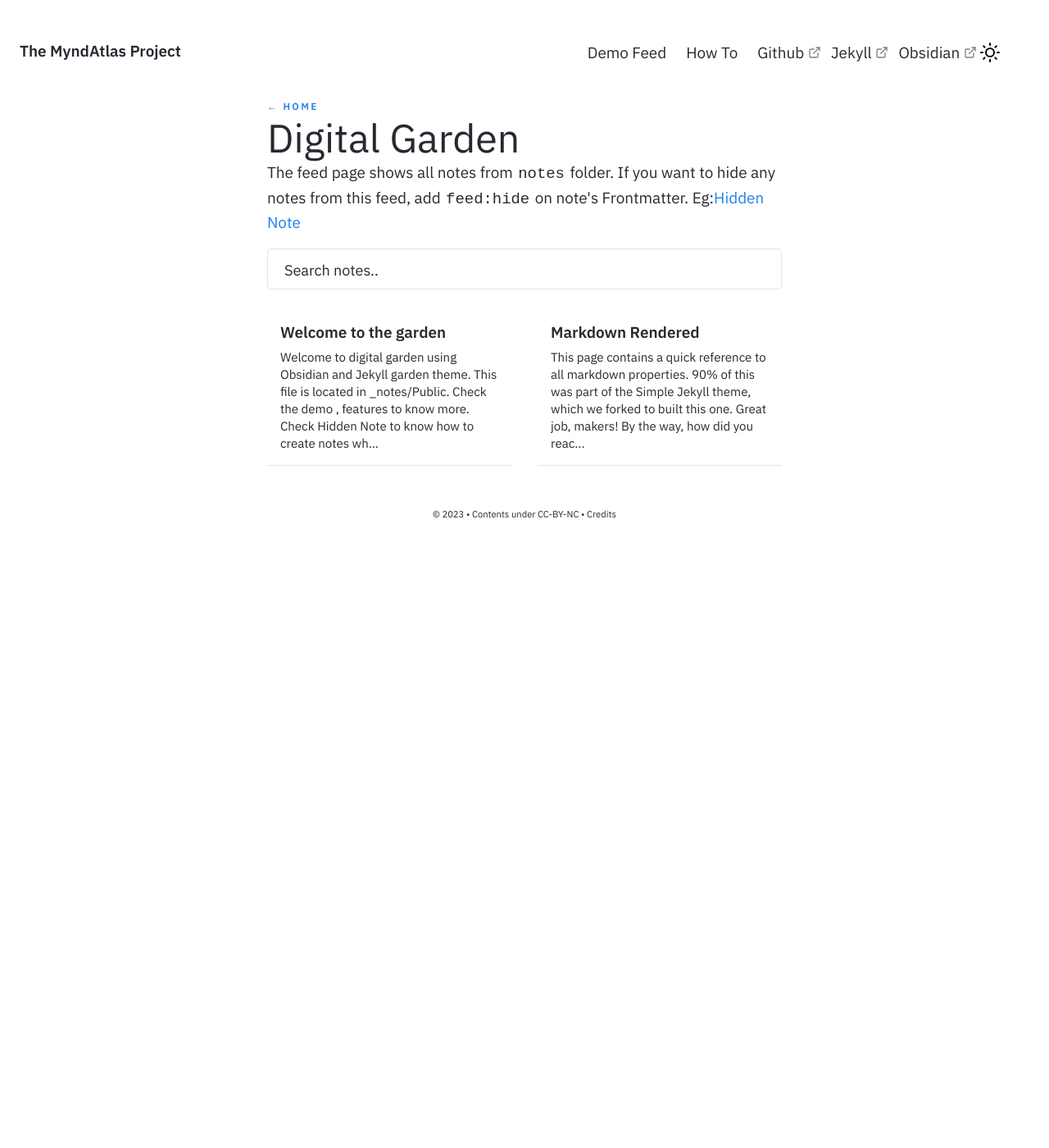
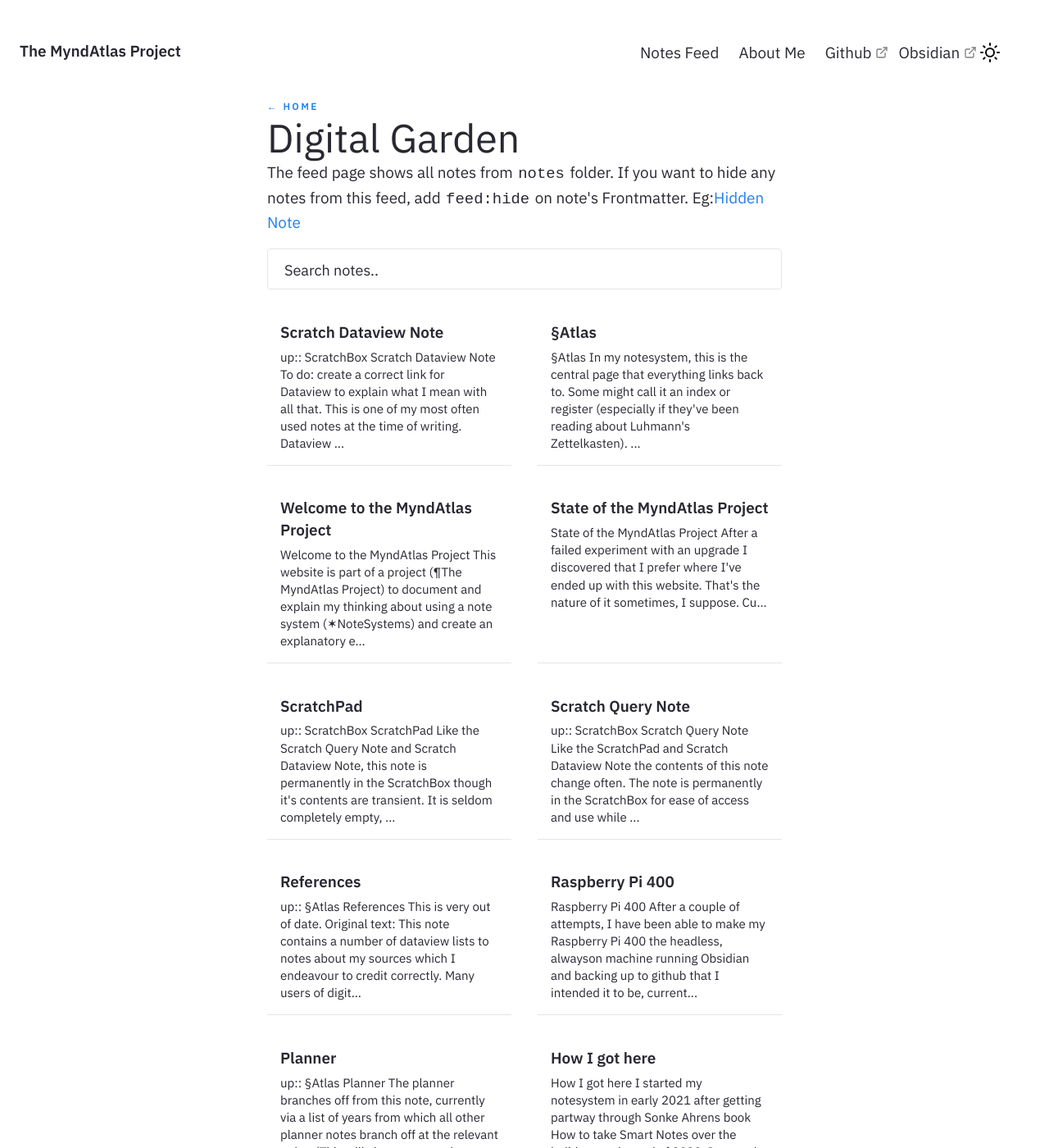
Before and after one commit to myndatlas/myndatlas.github.io, a Jekyll site: the page built from pages/notes.md, in a window 1280 px wide and 1400 px high. Shown: the whole window at 82% size. Built offline with Jekyll 4.4.1, drawn with Linux system fonts in a browser that asks for light colours; some of the changed text lies outside the part shown.

Commit message:
vault backup: 2023-03-23 14:06:31

````diff
--- a/_includes/Footer.html
+++ b/_includes/Footer.html
@@ -31,6 +31,6 @@
 {%- if site.copyright.msg != nil and site.copyright.msg != empty and site.copyright.msg != null -%}
 <div id="copyright">
     <p id="copyright-notice"> {{site.copyright.year}} • {{site.copyright.msg}} •
-        Credits</a> </p>
+        S Hutchins</a> </p>
 </div>
 {%- endif -%}
--- a/_includes/Nav.html
+++ b/_includes/Nav.html
@@ -54,17 +54,14 @@
     <div id="navbarBasicExample" class="navbar-menu">
       <div class="navbar-start">
         <a href="{{'/notes' | relative_url}}" class="navbar-item">
-          Demo Feed
+          Notes Feed
         </a>
-        <a href="../post/how-to" class="navbar-item">
-          How To
+        <a href="../post/about-me" class="navbar-item">
+          About Me
         </a>
-        <a href="https://github.com/Jekyll-Garden/jekyll-garden.github.io" target="_blank" class="navbar-item">
+        <a href="https://github.com/myndatlas/myndatlas.github.io" target="_blank" class="navbar-item">
           Github
-        </a>
-        <a href="https://jekyllrb.com/" target="_blank" class="navbar-item">
-          Jekyll
-        </a>
+          </a>
         <a href="https://obsidian.md/"  target="_blank" class="navbar-item">
           Obsidian
         </a>
--- /dev/null
+++ b/_notes/Public/How I got here.md
@@ -0,0 +1,22 @@
+---
+title : "How I got here"
+feed : show
+date : 16-12-2022
+---
+# How I got here
+
+I started my note-system in early 2021 after getting partway through Sonke Ahrens book [How to take Smart Notes](https://takesmartnotes.com/) over the holidays at the end of 2020. I wanted to get to work building notes and see what emerged from my process as I learned more. As my note-system was beginning to take some shape, I found and spent a lot of time pouring through [Zettelkasten.de](https://zettelkasten.de/posts/overview/) and [Andy Matuschak's Notes](https://notes.andymatuschak.org/About_these_notes).
+
+I started in an iOS app called [Bear](https://bear.app/) and merged to [Obsidian](https://obsidian.md/) after it became available midway through 2021, some number of months and about 500 notes in.
+
+Bear makes good use of wikilinks, tags, and a global search and using it let me get a feel for how a digital note-system might come together, but it wasn't long before I was finding limitations  I felt like I was making chaos and unable to get a handle on it or feel like I could even get a mental handle on sections in order to improve the situation.
+
+The migration required quite a bit of manual work, though so have a lot of aspects of trying to develop my own system.
+
+In Obsidian it is easy to transclude sections or entire notes, but the possibilities with [[Scratch Query Note]]s and [[Scratch Dataview Note]]s, not to mention Obsidian's [Graph View](https://help.obsidian.md/Plugins/Graph+view) made it much easier to start to get a handle on the chaos I felt like I was making in Bear.
+
+Although I've made a lot of headway, there continues to be a bit of chaos as I deveop better practices and learn more about the many options available in Obsidian. There's quite a lot to learn, but my note-system no longer feels quite so unwieldy and I can much more easily find what I need to and am slowly knocking it all into a more useful order.
+
+Recent influences that have helped immensely include [Eleanor Konik](https://www.eleanorkonik.com) and [Bryan Jenks](https://www.bryanjenks.dev).
+
+I primarily use iOS devices (iPhone and iPad) though I do sometimes use an old MacBook Air and I have a [[Raspberry Pi 400]] that syncs everything to GitHub (as a backup for my main vault, and to keep this page updated for this vault).
--- /dev/null
+++ b/_notes/Public/Planner.md
@@ -0,0 +1,11 @@
+---
+title : Planner
+feed : show
+date : 20-03-2023
+---
+up:: [[§Atlas]]
+# Planner
+
+The planner branches off from this note, currently via a list of years from which all other planner notes branch off at the relevant point. (This will change somewhat as the list grows; there's no need for an archive section now, though that will come in time.)
+
+This page also holds some lists from queries for ease of access to the current year, month, week, and day, as well as a view of all the daily notes for the current week.
--- /dev/null
+++ b/_notes/Public/Raspberry Pi 400.md
@@ -0,0 +1,47 @@
+---
+title: Raspberry Pi 400
+feed : show
+date : 20-03-2023
+---
+# Raspberry Pi 400
+
+After a couple of attempts, I have been able to make my Raspberry Pi 400 the headless, always-on machine running Obsidian and backing up to github that I intended it to be, currently running the 64-bit Raspberry Pi OS and Obsidian via the ARM64 AppImage which automatically starts at boot.
+
+Still to do: set up automatic backups to an additional drive.
+
+Note: I am very much a novice with these things and stumbled my way though this in spite of most of it being over my head. It may seem like a lot, but with some patience and a willingness to reimage and start again, I think anyone can do it.
+
+---
+### How I set up my Raspberry Pi 400
+
+#### 64-bit Raspberry Pi OS, booting from SSD
+- For Obsidian to work, a 64-bit version of the OS is necessary. I imaged my USB SSD with the full 64-bit Raspberry Pi OS via the [Raspberry Pi Imager](https://www.raspberrypi.com/news/raspberry-pi-imager-imaging-utility/).
+- The Raspberry Pi 400 automatically boots from the external drive when no SD card is present. I believe this is also true of the Raspberry Pi 4, and some earlier models can be configured to boot from USB as well. I chose to get an SSD both for reasons of speed and longevity since the kind of incremental and random read/write activity I'm doing with Obsidian has a high liklihood of chewing through SD cards.
+
+#### Obsidian AppImage and Autostart
+- After completing the basic setup on Raspberry Pi OS, download the ARM64 AppImage from the [Obsidian download page](https://obsidian.md/download).
+- Make the AppImage executable, either from the interface by right clicking and adjusting the permissions or running `chmod +x my.AppImage` from the terminal. [^1] It worked best for me when I did this while the AppImage was still in the downloads folder.
+- After verifying that it runs, I copied the AppImage to a permanent location - I chose the `opt` folder. You can also rename the AppImage, as I did for simplicity. I moved the AppImage in terminal with `sudo cp Obsidian.AppImage ~/opt` .  I don't think there would be any issue with running it from Downloads indefinitely but I preferred not to.
+- To add Obsidian to the Menu, go to Menu>Preferences>Main Menu Editor. I selected the Office category and clicked New Item, then named it Obsidian and browsed for the AppImage (now in `~/opt`), and added an icon I'd downloaded from the internet. [^2] This is optional, though I find it handy to have Obsidian in the Main Menu and this is the first step in easiest way I could find to get the AppImage to autostart.
+- To create a desktop file (needed for the next step), simply open the Main Menu and drag the Obsidian menu item out to the desktop. This creates a .desktop file, which you may wish to rename since for whatever reason it isn't automatically named Obsidian.desktop. [^3]
+- In the terminal, make a folder called autostart in the ~/.config folder. I navigated to the config folder `cd ~/.config` and then made the folder `mkdir autostart`
+- Then copy the .desktop file into the autostart folder. I navigated back to the Desktop folder (`cd ~/Desktop`)  and copied the Obsidian desktop file to the autostart folder with `cp Obsidian.desktop ~/.config/autostart`.  After doing this, Obsidian will now launch when the Raspberry Pi boots. [^4] (I usually have three windows open with different vaults, all three open on boot if they were open at shutdown.)
+
+#### Headless
+- In order to run the Raspberry Pi headlessly, some settings need to be adjusted. Go to Main Menu>Preferences>Raspberry Pi Configuration.
+- Under Display, set the preferred headless resolution, this will tell the Raspberry Pi to boot up fully including the gui desktop without a monitor connected.
+- Under Interfaces, turn on VNC and SSH in order to enable remote access to the machine. (This is probably not strictly necessary, but it's certainly helpful to check that things are working as intended and make adjustments as needed.) A reboot will be required.
+- Once SSH is enabled, I have terminal access from my Mac [^5] and iPad app called Terminal & SSH.
+- For remote access to the desktop, right click on the VNC icon, which is in the top right, near the bluetooth, wifi and volume icons.
+	- Select options
+	- Change Authentication to VNC password
+	- Go to Users & Permissions and set a password
+	- Use these credentials from VNC Viewer on another device, or on an iOS App like Screens. [^6]
+
+---
+[^1]: https://docs.appimage.org/introduction/quickstart.html
+[^2]: https://raspberrytips.com/desktop-shortcuts-on-raspberry-pi/, under heading "Add it to the Main Menu"
+[^3]: https://raspberrytips.com/desktop-shortcuts-on-raspberry-pi/
+[^4]: https://elementaryos.stackexchange.com/questions/10949/run-appimage-on-startup
+[^5]: https://medium.com/@thedyslexiccoder/how-to-remotely-access-a-raspberry-pi-on-a-mac-via-ssh-be285d418f54
+[^6]: https://magpi.raspberrypi.com/articles/vnc-raspberry-pi
--- /dev/null
+++ b/_notes/Public/References.md
@@ -0,0 +1,18 @@
+---
+title : References
+feed : show
+date : 20-03-2023
+---
+up:: [[§Atlas]]
+# References
+This is very out of date.
+
+---
+Original text:
+This note contains a number of dataview lists to notes about my sources which I endeavour to credit correctly.
+
+Many users of digital note-systems I have come across advocate for a seperate resource managment system. I am experimenting with this idea (options are currently limited on the iPad), but for now I am including the full reference record in a note here, which also hold dataviews gathering information about where I have referred to this source.
+
+(Even when I am using a separate RMS, I am mainly using it to generate the correct Bibliography entry for the note and the RMS---Zotero at this time---only has the information as a side effect of having entered the ISBN  and extracting a theoretically correct citation with very little effort from me at that stage.
+
+I am using a naming convention for Bibliography files that aligns with The Chicago Manual of Style, Author-Date format, with note titles generally as: Author-Date-Short Title. This is mainly out of the convenience of the convenience of "Author-Date" as a handle. Markdown has some options for footnotes which I may make use of, where I will link to the note that contains the Author-Date style bibliographic reference.
--- /dev/null
+++ b/_notes/Public/Scratch Dataview Note.md
@@ -0,0 +1,25 @@
+---
+title : Scratch Dataview Note
+feed : show
+date : 22-03-2023
+---
+up:: [[ScratchBox]]
+# Scratch Dataview Note
+- [ ] To do: create a correct link for Dataview to explain what I mean with all that.
+
+---
+This is one of my most often used notes at the time of writing. Dataview really changed my vision of what was possible in the note-system and so far that has been even more true than I anticipated. This note can get lengthy as I get distracted and need more dataviews before others have finished their usefulness. (More about all this later.)
+
+---
+From the earlier site:
+
+Like the [[ScratchPad]] and [[Scratch Query Note]] the contents of this note change often. The note is permanently in the [[ScratchBox]] for ease of access and use while working on other notes. It holds the bones of a dataview query to be modified as needed (to save me having to type it where that's convenient, especially when using Obsidian on my phone.)
+
+The general template contains the below, inside a dataview code block:
+
+LIST/TABLE/TASK
+FROM
+WHERE
+SORT
+
+For more on dataview queries see: [Obsidian Dataview Plugin Documentation](https://blacksmithgu.github.io/obsidian-dataview/query/queries/)
--- /dev/null
+++ b/_notes/Public/Scratch Query Note.md
@@ -0,0 +1,19 @@
+---
+title : Scratch Query Note
+feed : show
+date : 20-03-2023
+---
+up:: [[ScratchBox]]
+# Scratch Query Note
+
+Like the [[ScratchPad]] and [[Scratch Dataview Note]] the contents of this note change often. The note is permanently in the [[ScratchBox]] for ease of access and use while working on other notes. It holds the bones of a query to be modified as needed (to save me having to type it where that's convenient, especially when using Obsidian on my phone.)
+
+The query codeblock embeds the search results in the note, rather than having a list in the search pane. I used these a lot early on, but increasingly find that using Dataview does what I want much more readily.
+
+For more detail see [Obsidian Help: Embed search results](https://help.obsidian.md/Plugins/Search#Embed+search+results)
+
+---
+```query
+```
+
+---
--- /dev/null
+++ b/_notes/Public/ScratchBox.md
@@ -0,0 +1,19 @@
+---
+title : ScratchBox
+feed : show
+date : 07-03-2022
+---
+up:: [[§Atlas]]
+# ScratchBox
+
+The ScratchBox idea has evolved as something of an "inbox" for keeping track of tasks and items in progress in some way. For the most part, notes in the Scratchbox are here temporarily and the idea is to move notes out of here as soon as possible (and not sooner)---to make progress on them until they move somewhere else or are no longer relevant.
+
+Most of the information on this note is generated by dataview queries so it updates automatically when changes are made. These come in several groups:
+
+1. Links to the [[ScratchPad]], [[Scratch Dataview Note]] and [[Scratch Query Note]].
+	- These are three "fixed notes" that stay in the ScratchBox permanently for ease of access. Though seldom completely "empty", the aim is to clear the data off these notes at a reasonable pace, once it has been moved to a better location or is no longer needed. My somewhat chaotic way of working at the present time is making me reconsider the idea of fixed Dataview and Query notes, more on which below.
+2. Tasks lists imported from today and tomorrow's task lists on the current [[Planner]] pages, to help me keep track of my intended tasks while I'm making decisions about other things - I am experimenting with shifting these to a separate note to limit the clutter on this page.
+3. A List of "Task Notes"
+	- These are notes that list tasks (any line on any note that starts with "- [ ]", which creates a checkbox) generated by dataview. They are a way of gathering relevant tasks together and keeping irrelevant tasks out of the way when not the current focus.
+4. A list of any query/dataview notes that don't have a fixed home yet/may not be permanent or last long enough lasting to put anywhere else. These are a great place to start working out new ideas - to collect together some notes based on relevent criteria which may need to be invented as I go. (Creating a query or dataview note from a template will locate it here unless changed manually.)
+5. A "net" to catch notes that haven't been connected to the Atlas to prevent lost or orphan notes - or at least to keep tabs on them while they remain in that state. For reasons to be explained elsewhere, my organisational philosophy doesn't allow for unlinked notes. (Which isn't to say this is a necessary or best choice, but it is the choice I have made thus far and the point of this project is to be explicit with such choices.)
--- /dev/null
+++ b/_notes/Public/ScratchPad.md
@@ -0,0 +1,38 @@
+---
+title : ScratchPad
+feed : show
+date : 21-03-2023
+---
+up:: [[ScratchBox]]
+# ScratchPad
+
+Like the [[Scratch Query Note]] and [[Scratch Dataview Note]], this note is permanently in the [[ScratchBox]] though it's contents are transient. It is seldom completely empty, though the aim is to have it as empty as possible at all times and to move things from here to other notes or delete them when no longer needed.
+
+(When using the Workbench plugin, this is my workbench note. When using workspaces, this is one of the notes in my Home workspace.)
+
+This is a place to make notes to myself or draft things or paste things as a temporary holding place when working on other notes. It's a kind of notepad, in a sense, where pages get torn off and filed elsewhere (or discarded) so to leave a fresh sheet for future work.
+
+I have only one of these notes, though I have experimented with more. My preference is to have notes be more securely located as soon as possible, and having them all on one page that I'm trying to keep clear seems to work better for me than having more of these. (Which is not to say that I'm not constantly leaving tasks for myself on other notes, which are then caught in the queries on the ScratchBox note.)
+
+---
+---
+### Cut from [[Welcome to the MyndAtlas Project]]:
+
+ [Obsidian](https://obsidian.md/)
+
+Although this is written somewhat in the style of a manual or a guide, the primary aim is to be useful to the stranger that is my future self; while I hope it may be useful to other strangers (or friends!), that is not the aim of this project, at least, not yet.
+
+To add:
+- More about how I got started and how things evolved.
+- More about the tools and how to get set up
+- What the idea of a note-system is and who my major influences are
+
+---
+NOTE: This is from a previous version. I think it was line 124 the most recent time.
+### To fix double titles:
+cut:  <h1>{{page.title}}</h1>
+from line 113 in Layouts/Post
+
+---
+### Cut from [[How I got here]]
+I started using Bear's facility to wikilink headings as a way of transcluding pieces of one note into another and leaned on tags for a bit too many purposes. As the note-system grew, things were getting unwieldy; each added note felt like I was adding to the chaos that I simply couldn't wrangle the way I wanted to. Even though I could have two instances open using the iPad's Split view, I seldom felt like I could see enough at once, which added to the chaos
--- /dev/null
+++ b/_notes/Public/State of the MyndAtlas Project.md
@@ -0,0 +1,16 @@
+---
+title : State of the MyndAtlas Project
+feed : show
+permalink : /status
+date : 21-03-2023
+---
+# State of the MyndAtlas Project
+After a failed experiment with an upgrade I discovered that I prefer where I've ended up with this website. That's the nature of it sometimes, I suppose.
+
+---
+## Current Status
+- I followed the instructions I found in the [Jekyll Garden](https://jekyll-garden.github.io) [How To](https://jekyll-garden.github.io/post/how-to) page.
+- I have been using Obsidian Sync to get everything between devices which is working well, as ever.
+- The Notes Feed seems to be working.
+- I have been tweaking the code and adding things to move it in the direction I'm aiming for, just like I would "working in" my own note-system.
+- I have been editing HTML directly on the github website from the iPad because there's something that keeps tripping me up about Working Copy and this is easier/faster than figuring it out, for now. This is a bad idea and I need to find an alternative - it's far more difficult to revert changes than I would like this way.
--- /dev/null
+++ b/_notes/Public/Welcome to the MyndAtlas Project.md
@@ -0,0 +1,20 @@
+---
+title : Welcome to the MyndAtlas Project
+feed : show
+permalink: /welcome
+date : 21-03-2023
+---
+# Welcome to the MyndAtlas Project
+
+This website is part of a project ([[¶The MyndAtlas Project]]) to document and explain my thinking about using a note system ([[✶Note-Systems]]) and create an explanatory example, of sorts. I am still working out how best to approach this piece of the puzzle with my current skill levels.
+
+---
+One of the nuances of my particular use-case is that I have periods where my brain doesn't really work. It's very frustrating and difficult to come back from. Although using a note-system doesn't eliminate these pain points, it does make it less painful, make setbacks less then they might be (I hope), to rediscover what I was doing when previously in the note-system. Certainly more is possible through this than any other tool.
+
+---
+Original text:
+The MyndAtlas Project is collection of notes documenting current thoughts and  processes and other information about developing my note-system and my current way of working with it. Although over time I hope it may be useful to others, the focus in the short term is to document the things that I would have found useful to know earlier on, and to mark a trail for myself if I needed to start again.
+
+Even after about two years years of working with my note-system, things remain very much in flux, especially as I discover new ways to make use of the many available tools. Some of what's here is very specific to my use case, though it's also clear that there are a number of similarities with what I'm doing here to what others are doing with similar note-systems and related personal knowledge management (PKM) work.
+
+Head over to the [[§Atlas]] to see a bit about how I organise and structure my note-system and enter the notes that way or have a look at [[State of the MyndAtlas Project]] for notes on the current status of the MyndAtlas Project. You can also check the <a href="{{'/notes' | relative_url}}">notes feed</a> to see what's recently been added or updated.
--- /dev/null
+++ b/_notes/Public/§Atlas.md
@@ -0,0 +1,24 @@
+---
+title : §Atlas
+feed : show
+date : 21-03-2023
+---
+# §Atlas
+
+In my note-system, this is the central page that everything links back to. Some might call it an index or register (especially if they've been reading about [Luhmann's Zettelkasten](https://en.wikipedia.org/wiki/Zettelkasten)). If the rest of the notes are branches, this note is the one they all branch from.
+
+Thus: everything in my note-system can be accessed following links from this note, via one or more paths through other notes.
+
+---
+I continue to experiment with different ways to have notes branch of from here and how to group them.
+
+1. The first is a group of notes that are permanent "ScratchNotes" - notes that "in" the [[ScratchBox]] (have it as the uplink).
+		- The [[ScratchPad]].
+		- The [[Scratch Dataview Note]].
+		- The [[Scratch Query Note]].
+
+
+<!--
+2. The rest are various groupings of other notes by interest or other grouping from which it makes sense to have them branch off from the Atlas note. These can fluctuate depending on what I'm using the most or current thoughts organisation.
+		- I call these notes [[AtlasNotes]]. In some cases they are very similar to [Nick Milo's "Maps Of Content"](https://notes.linkingyourthinking.com/Cards/MOCs+Overview) (I don't want to just start using his term without deeper consideration but I'm not sure my AtlasNotes aren't conceptually quite similar to Maps of Content at least in some ways.)
+-->
--- /dev/null
+++ b/_posts/2023-03-21-about-me.md
@@ -0,0 +1,7 @@
+---
+title: About Me
+---
+
+My situation and limitations have a lot to do with what I'm doing here and why I'm doing it the way I am.
+
+In 2019 I had a head injury from which I still deal constantly with the effects. This is part of how I'm doing that.
````
Also changed, not shown: other parts of _includes/Nav.html (+1 -1 lines), README.md (added, +3 -0 lines), _includes/Homepage.html (+6 -2 lines), .obsidian/workspace.json.
